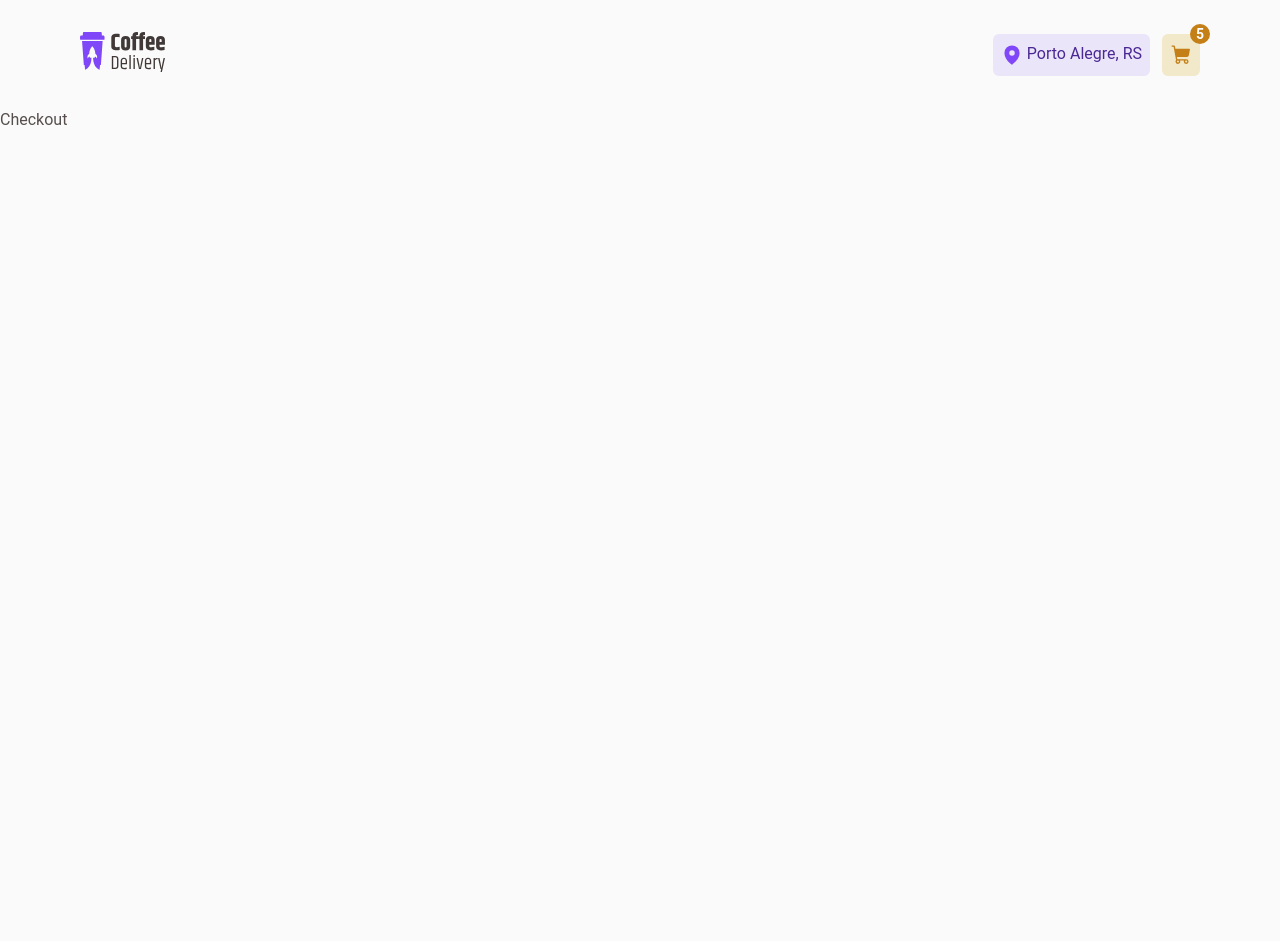
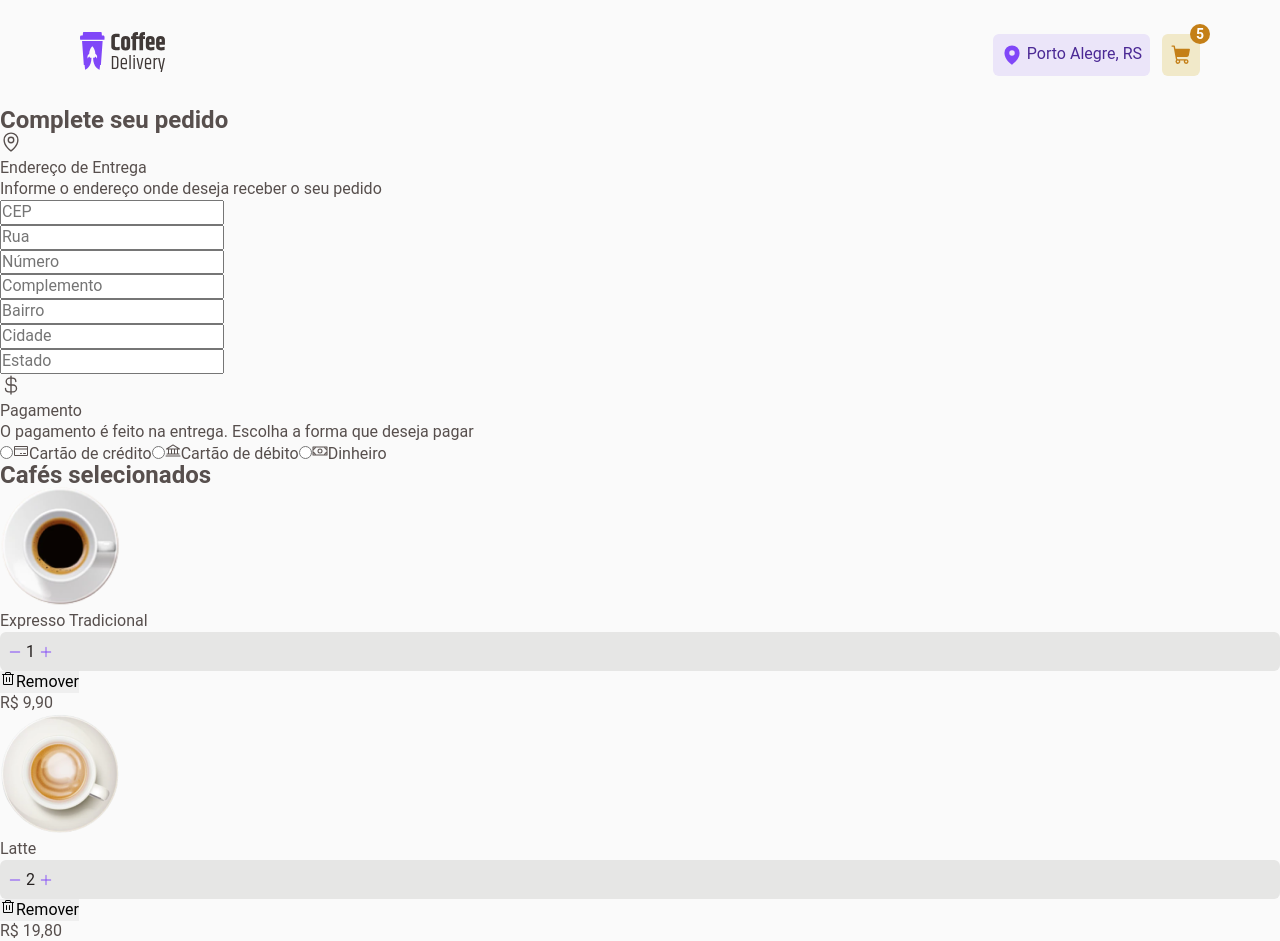
Before and after one commit to alessandroibes/ignite-challenge-reacjs-coffee-delivery, a React (Vite) app: page /checkout in a window 1280 px wide. Shown: the top 941 px of the page. Before the commit the page ends 800 px from the top, so only its background shows below. Built offline with nearby package versions, Linux system fonts and the light colour scheme.

Commit message:
Página checkout e componente QuantityInput

```diff
--- a/src/components/Card/index.tsx
+++ b/src/components/Card/index.tsx
@@ -1,4 +1,4 @@
-import { Minus, Plus, ShoppingCart } from '@phosphor-icons/react';
+import { ShoppingCart } from '@phosphor-icons/react';
 import { useTheme } from 'styled-components';
 
 import {
@@ -8,10 +8,10 @@ import {
   Description,
   Order,
   Price,
-  QuantityInput,
   Tags,
   Title,
 } from './styles';
+import { QuantityInput } from '../QuantityInput';
 
 type CardProps = {
   coffee: {
@@ -48,15 +48,7 @@ export function Card({ coffee }: CardProps) {
         </Price>
 
         <Order>
-          <QuantityInput>
-            <button>
-              <Minus size={14} />
-            </button>
-            <span>1</span>
-            <button>
-              <Plus size={14} />
-            </button>
-          </QuantityInput>
+          <QuantityInput quantity={1} />
 
           <button>
             <ShoppingCart size={22} color={theme.colors['base-card']} />
--- a/src/components/Card/styles.ts
+++ b/src/components/Card/styles.ts
@@ -89,31 +89,3 @@ export const Order = styled.div`
     }
   }
 `;
-
-export const QuantityInput = styled.div`
-  padding: 8px;
-  background-color: ${({ theme }) => theme.colors['base-button']};
-  border-radius: 6px;
-  display: flex;
-  gap: 4px;
-
-  button {
-    background-color: transparent;
-    display: flex;
-    align-items: center;
-  }
-
-  button svg {
-    color: ${({ theme }) => theme.colors.purple};
-    transition: all 0.2s;
-
-    &:hover {
-      color: ${({ theme }) => theme.colors['purple-dark']};
-    }
-  }
-
-  span {
-    padding-top: 2px;
-    color: ${({ theme }) => theme.colors['base-title']};
-  }
-`;
--- /dev/null
+++ b/src/components/QuantityInput/index.tsx
@@ -0,0 +1,20 @@
+import { Minus, Plus } from '@phosphor-icons/react';
+import { Container } from './style';
+
+type QuantityInputProps = {
+  quantity: number;
+};
+
+export function QuantityInput({ quantity }: QuantityInputProps) {
+  return (
+    <Container>
+      <button>
+        <Minus size={14} />
+      </button>
+      <span>{quantity}</span>
+      <button>
+        <Plus size={14} />
+      </button>
+    </Container>
+  );
+}
--- /dev/null
+++ b/src/components/QuantityInput/style.ts
@@ -0,0 +1,28 @@
+import styled from 'styled-components';
+
+export const Container = styled.div`
+  padding: 8px;
+  background-color: ${({ theme }) => theme.colors['base-button']};
+  border-radius: 6px;
+  display: flex;
+  gap: 4px;
+
+  button {
+    background-color: transparent;
+    display: flex;
+    align-items: center;
+  }
+
+  button svg {
+    color: ${({ theme }) => theme.colors.purple};
+    transition: all 0.2s;
+    &:hover {
+      color: ${({ theme }) => theme.colors['purple-dark']};
+    }
+  }
+
+  span {
+    padding-top: 2px;
+    color: ${({ theme }) => theme.colors['base-title']};
+  }
+`;
--- a/src/pages/Checkout/index.tsx
+++ b/src/pages/Checkout/index.tsx
@@ -1,3 +1,207 @@
+import {
+  Bank,
+  CreditCard,
+  CurrencyDollar,
+  MapPin,
+  Money,
+  Trash,
+} from '@phosphor-icons/react';
+
+import {
+  AddressContainer,
+  AddressForm,
+  AddressHeading,
+  Box,
+  CartTotal,
+  CartTotalInfo,
+  CheckoutButton,
+  Coffee,
+  CoffeeInfo,
+  Container,
+  InfoContainer,
+  PaymentContainer,
+  PaymentHeading,
+  PaymentOptions,
+  TextInput,
+} from './styles';
+import { QuantityInput } from '../../components/QuantityInput';
+
 export function Checkout() {
-  return <div>Checkout</div>;
+  return (
+    <Container>
+      <InfoContainer>
+        <h2>Complete seu pedido</h2>
+
+        <form id="order">
+          <AddressContainer>
+            <AddressHeading>
+              <MapPin size={22} />
+
+              <div>
+                <span>Endereço de Entrega</span>
+
+                <p>Informe o endereço onde deseja receber o seu pedido</p>
+              </div>
+            </AddressHeading>
+
+            <AddressForm>
+              <Box>
+                <TextInput>
+                  <input type="number" placeholder="CEP" />
+                </TextInput>
+              </Box>
+
+              <Box>
+                <TextInput>
+                  <input type="text" placeholder="Rua" />
+                </TextInput>
+              </Box>
+
+              <Box>
+                <TextInput>
+                  <input type="text" placeholder="Número" />
+                </TextInput>
+              </Box>
+
+              <Box>
+                <TextInput>
+                  <input type="text" placeholder="Complemento" />
+                </TextInput>
+              </Box>
+
+              <Box>
+                <TextInput>
+                  <input type="text" placeholder="Bairro" />
+                </TextInput>
+              </Box>
+
+              <Box>
+                <TextInput>
+                  <input type="text" placeholder="Cidade" />
+                </TextInput>
+              </Box>
+
+              <Box>
+                <TextInput>
+                  <input type="text" placeholder="Estado" />
+                </TextInput>
+              </Box>
+            </AddressForm>
+          </AddressContainer>
+
+          <PaymentContainer>
+            <PaymentHeading>
+              <CurrencyDollar size={22} />
+
+              <div>
+                <span>Pagamento</span>
+
+                <p>
+                  O pagamento é feito na entrega. Escolha a forma que deseja
+                  pagar
+                </p>
+              </div>
+            </PaymentHeading>
+
+            <PaymentOptions>
+              <div>
+                <label>
+                  <input type="radio" value="credit" />
+                  <CreditCard size={16} />
+                  <span>Cartão de crédito</span>
+                </label>
+
+                <label>
+                  <input type="radio" value="debit" />
+                  <Bank size={16} />
+                  <span>Cartão de débito</span>
+                </label>
+
+                <label>
+                  <input type="radio" value="cash" />
+                  <Money size={16} />
+                  <span>Dinheiro</span>
+                </label>
+              </div>
+            </PaymentOptions>
+          </PaymentContainer>
+        </form>
+      </InfoContainer>
+
+      <InfoContainer>
+        <h2>Cafés selecionados</h2>
+
+        <CartTotal>
+          <>
+            <Coffee>
+              <div>
+                <img src="/images/coffees/expresso-tradicional.png" />
+
+                <div>
+                  <span>Expresso Tradicional</span>
+
+                  <CoffeeInfo>
+                    <QuantityInput quantity={1} />
+
+                    <button>
+                      <Trash />
+                      <span>Remover</span>
+                    </button>
+                  </CoffeeInfo>
+                </div>
+              </div>
+
+              <aside>R$ 9,90</aside>
+            </Coffee>
+
+            <span />
+          </>
+
+          <>
+            <Coffee>
+              <div>
+                <img src="/images/coffees/latte.png" />
+
+                <div>
+                  <span>Latte</span>
+
+                  <CoffeeInfo>
+                    <QuantityInput quantity={2} />
+
+                    <button>
+                      <Trash />
+                      <span>Remover</span>
+                    </button>
+                  </CoffeeInfo>
+                </div>
+              </div>
+
+              <aside>R$ 19,80</aside>
+            </Coffee>
+
+            <span />
+          </>
+
+          <CartTotalInfo>
+            <div>
+              <span>Total de itens</span>
+              <span>R$ 29,70</span>
+            </div>
+
+            <div>
+              <span>Entrega</span>
+              <span>R$ 3,50</span>
+            </div>
+
+            <div>
+              <span>Total</span>
+              <span>R$ 33,20</span>
+            </div>
+          </CartTotalInfo>
+
+          <CheckoutButton type="submit">Confirmar pedido</CheckoutButton>
+        </CartTotal>
+      </InfoContainer>
+    </Container>
+  );
 }
--- a/src/pages/Checkout/styles.ts
+++ b/src/pages/Checkout/styles.ts
@@ -0,0 +1,35 @@
+import styled from 'styled-components';
+
+export const Container = styled.main``;
+
+export const InfoContainer = styled.div``;
+
+export const FormsContainer = styled.div``;
+
+export const AddressContainer = styled(FormsContainer)``;
+
+export const Heading = styled.div``;
+
+export const AddressHeading = styled(Heading)``;
+
+export const AddressForm = styled.div``;
+
+export const Box = styled.div``;
+
+export const TextInput = styled.div``;
+
+export const PaymentContainer = styled(FormsContainer)``;
+
+export const PaymentHeading = styled(Heading)``;
+
+export const PaymentOptions = styled.div``;
+
+export const CartTotal = styled.div``;
+
+export const Coffee = styled.div``;
+
+export const CoffeeInfo = styled.div``;
+
+export const CartTotalInfo = styled.div``;
+
+export const CheckoutButton = styled.button``;
```
